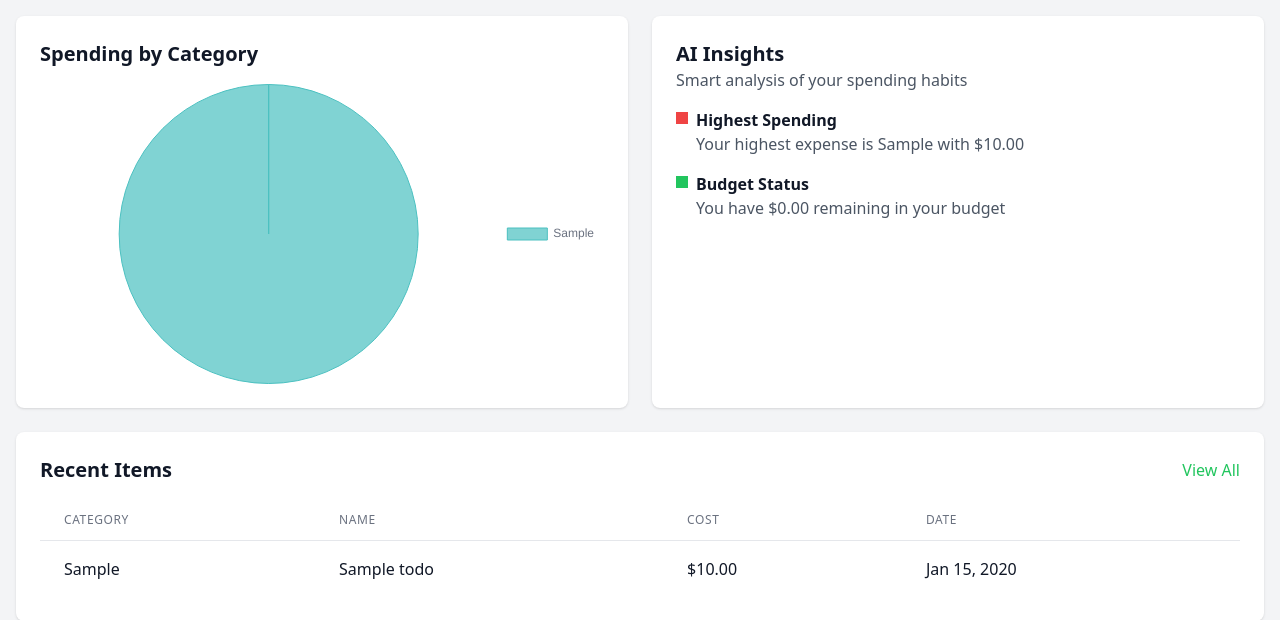
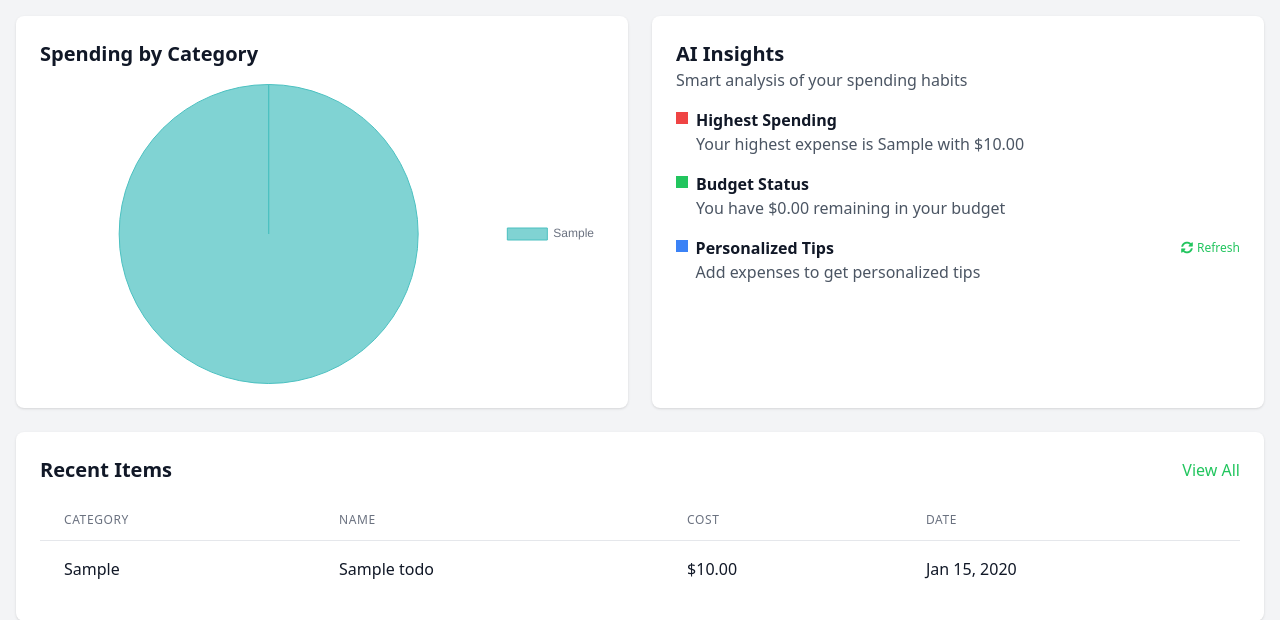
Before and after one commit to Arsenaet/BudgetBuddy, a Flask app: page /dashboard in a window 1280 px wide. Shown: the part 690-1310 px from the top of the page. Run offline with Flask 3, Linux system fonts and the light colour scheme; tables that the repository leaves empty hold one stand-in row (values such as "Sample post"); parts of the project's set-up code (start-up, migrations or seed data) failed here and were passed over; some libraries are stand-ins or nearby versions.

Commit message:
Implemented AI suggestions for expenses

```diff
--- a/app.py
+++ b/app.py
@@ -366,6 +366,79 @@ def set_budget():
         app.logger.error(f"Error setting budget: {e}")
         return "An error occurred while setting the budget"
 
+@app.route("/get_ai_insights", methods=['POST'])
+def get_ai_insights():
+    """Generate AI insights based on recent transactions and spending patterns."""
+    try:
+        # Get data from the request
+        category = request.json.get('category', None)
+        item_name = request.json.get('name', None)
+        cost = request.json.get('cost', None)
+
+        # Get spending data
+        items = Todo.query.all()
+        total_spent = sum(item.cost for item in items)
+
+        # Get current budget
+        budget = Budget.query.first()
+        monthly_budget = budget.monthly_amount if budget else 2000.0
+
+        # Categorize spending
+        category_data = {}
+        for item in items:
+            if item.item in category_data:
+                category_data[item.item] += item.cost
+            else:
+                category_data[item.item] = item.cost
+
+        # Build a query based on spending patterns
+        query = "Give 1-2 short personalized budget tips based on the following information:"
+
+        # Include general budget status
+        query += f"\nTotal spending: ${total_spent:.2f}, Monthly budget: ${monthly_budget:.2f}"
+
+        # Include category-specific information if available
+        if category and category in category_data:
+            query += f"\nSpending on {category}: ${category_data[category]:.2f}"
+
+            # Find similar items in the same category
+            similar_items = [i for i in items if i.item == category]
+            if similar_items:
+                query += f"\nOther {category} expenses:"
+                for item in similar_items[:5]:  # Limit to 5 examples
+                    query += f"\n- {item.name}: ${item.cost:.2f}"
+
+        # Include information about the newly added item if available
+        if category and item_name and cost:
+            query += f"\nNew expense just added: {item_name} (Category: {category}) for ${float(cost):.2f}"
+
+        # Make sure the tips are focused on the specific category if available
+        if category:
+            query += f"\nFocus your tips on {category} spending and be specific."
+
+        # Include restrictions to keep the response focused
+        restrictions = " Provide 1-2 concise, specific money-saving tips based on this spending pattern. Format as HTML with <p> tags. Keep each tip under 40 words. No introductions or conclusions. Don't mention 'Budget Buddy' directly. Focus only on actionable financial advice. Don't provide long-term financial planning advice. Focus only on immediate spending habits. DO NOT use markdown formatting like **bold** or *italic* in your response."
+        query += restrictions
+
+        # Process the query using Perplexity API
+        response = Request(query)
+        insights = Textonly(response)
+
+        # Clean up the response
+        insights = re.sub(r'\[\d+\]', '', insights)
+
+        # Remove markdown asterisks if they appear
+        insights = re.sub(r'\*\*(.*?)\*\*', r'\1', insights)  # Remove bold markdown
+        insights = re.sub(r'\*(.*?)\*', r'\1', insights)      # Remove italic markdown
+
+        # Convert any remaining markdown to HTML
+        insights = markdown(insights)
+
+        return jsonify({'insights': insights})
+    except Exception as e:
+        app.logger.error(f"Error generating AI insights: {e}")
+        return jsonify({'insights': f"<p>Error generating insights: {str(e)}</p>"}), 500
+
 # Create database tables
 with app.app_context():
     # Need to drop and recreate tables to add the name field
--- a/templates/dashboard.html
+++ b/templates/dashboard.html
@@ -154,6 +154,9 @@
                         <option value="Fitness">Fitness</option>
                         <option value="Pets">Pets</option>
                         <option value="Technology">Technology</option>
+                        <option value="Debt">Debt</option>
+                        <option value="Gifts/Donations">Gifts/Donations</option>
+                        <option value="Miscellaneous">Miscellaneous</option>
                     </select>
                 </div>
                 <div class="mb-4">
@@ -185,10 +188,10 @@
             </div>
         </div>
 
-        <div class="bg-white p-6 rounded-lg shadow dark:bg-dark-800">
-            <h3 class="text-xl font-bold dark:text-dark-100">AI Insights</h3>
-            <p class="text-gray-600 dark:text-dark-400">Smart analysis of your spending habits</p>
-            <div class="mt-4">
+        <div class="bg-white p-6 rounded-lg shadow">
+            <h3 class="text-xl font-bold">AI Insights</h3>
+            <p class="text-gray-600">Smart analysis of your spending habits</p>
+            <div class="mt-4" id="ai-insights-container">
                 <div class="flex items-start">
                     <span class="w-3 h-3 bg-red-500 inline-block mr-2 mt-1"></span>
                     <div>
@@ -219,6 +222,23 @@
                             {% endif %}
                         </p>
                     </div>
+                </div>
+                <div class="flex items-start mt-4" id="personalized-tips-container">
+                    <span class="w-3 h-3 bg-blue-500 inline-block mr-2 mt-1"></span>
+                    <div class="w-full">
+                        <div class="flex justify-between items-center">
+                            <p class="font-bold">Personalized Tips</p>
+                            <button id="refresh-insights" class="text-xs text-green-500 hover:text-green-700 flex items-center">
+                                <i class="fas fa-sync-alt mr-1"></i> Refresh
+                            </button>
+                        </div>
+                        <div class="text-gray-600" id="personalized-tips">
+                            <p>Add expenses to get personalized tips</p>
+                        </div>
+                    </div>
+                </div>
+                <div class="flex justify-center mt-4" id="loading-container" style="display: none;">
+                    <div class="animate-spin rounded-full h-6 w-6 border-b-2 border-green-500"></div>
                 </div>
             </div>
         </div>
@@ -379,6 +399,100 @@ document.addEventListener('DOMContentLoaded', function() {
             }
         }
     });
+
+    // Handle form submission for Quick Add expense
+    const expenseForm = document.querySelector('form[action="/dashboard"]');
+    if (expenseForm) {
+        expenseForm.addEventListener('submit', function(event) {
+            // Get form data to pass to AI insights
+            const categorySelect = document.querySelector('select[name="item"]');
+            const nameInput = document.querySelector('input[name="name"]');
+            const costInput = document.querySelector('input[name="cost"]');
+
+            // Store the values for later use after form submission
+            if (categorySelect && nameInput && costInput) {
+                localStorage.setItem('lastAddedCategory', categorySelect.value);
+                localStorage.setItem('lastAddedName', nameInput.value);
+                localStorage.setItem('lastAddedCost', costInput.value);
+                localStorage.setItem('shouldFetchInsights', 'true');
+            }
+        });
+    }
+
+    // Check if we should fetch insights based on recently added item
+    const shouldFetchInsights = localStorage.getItem('shouldFetchInsights');
+    if (shouldFetchInsights === 'true') {
+        // Get stored values from localStorage
+        const category = localStorage.getItem('lastAddedCategory');
+        const name = localStorage.getItem('lastAddedName');
+        const cost = localStorage.getItem('lastAddedCost');
+
+        // Clear the flag to prevent fetching again on page refresh
+        localStorage.setItem('shouldFetchInsights', 'false');
+
+        // Fetch personalized insights based on the newly added expense
+        fetchAIInsights(category, name, cost);
+    }
+
+    // Add event listener for refresh button
+    const refreshButton = document.getElementById('refresh-insights');
+    if (refreshButton) {
+        refreshButton.addEventListener('click', function() {
+            // Get general insights without specifying a particular expense
+            fetchAIInsights();
+        });
+    }
+
+    // Function to fetch personalized AI insights
+    function fetchAIInsights(category, name, cost) {
+        // Show loading spinner
+        const loadingContainer = document.getElementById('loading-container');
+        if (loadingContainer) {
+            loadingContainer.style.display = 'flex';
+        }
+
+        // Prepare data for the request
+        const requestData = {
+            category: category,
+            name: name,
+            cost: cost
+        };
+
+        // Send request to the backend
+        fetch('/get_ai_insights', {
+            method: 'POST',
+            headers: {
+                'Content-Type': 'application/json',
+            },
+            body: JSON.stringify(requestData)
+        })
+        .then(response => response.json())
+        .then(data => {
+            // Hide loading spinner
+            if (loadingContainer) {
+                loadingContainer.style.display = 'none';
+            }
+
+            // Update the personalized tips container
+            const tipsContainer = document.getElementById('personalized-tips');
+            if (tipsContainer && data.insights) {
+                tipsContainer.innerHTML = data.insights;
+            }
+        })
+        .catch(error => {
+            console.error('Error fetching AI insights:', error);
+            // Hide loading spinner
+            if (loadingContainer) {
+                loadingContainer.style.display = 'none';
+            }
+
+            // Show error message
+            const tipsContainer = document.getElementById('personalized-tips');
+            if (tipsContainer) {
+                tipsContainer.innerHTML = '<p>Unable to load personalized tips at this time.</p>';
+            }
+        });
+    }
 });
 </script>
 </body>
--- a/templates/expenses.html
+++ b/templates/expenses.html
@@ -122,6 +122,9 @@
                         <option value="Fitness">Fitness</option>
                         <option value="Pets">Pets</option>
                         <option value="Technology">Technology</option>
+                        <option value="Debt">Debt</option>
+                        <option value="Gifts/Donations">Gifts/Donations</option>
+                        <option value="Miscellaneous">Miscellaneous</option>
                     </select>
                 </div>
                 <div class="mb-4">
--- a/templates/update.html
+++ b/templates/update.html
@@ -97,7 +97,7 @@
                     <option value="Technology" {% if item.item == 'Technology' %}selected{% endif %}>Technology</option>
                     <option value="Debt" {% if item.item == 'Debt' %}selected{% endif %}>Debt</option>
                     <option value="Gifts/Donations" {% if item.item == 'Gifts/Donations' %}selected{% endif %}>Gifts/Donations</option>
-                    <option value="Misc" {% if item.item == 'Misc' %}selected{% endif %}>Misc</option>
+                    <option value="Miscellaneous" {% if item.item == 'Miscellaneous' or item.item == 'Misc' %}selected{% endif %}>Miscellaneous</option>
                 </select>
             </div>
 
```
Also changed, not shown: instance/test.db.
